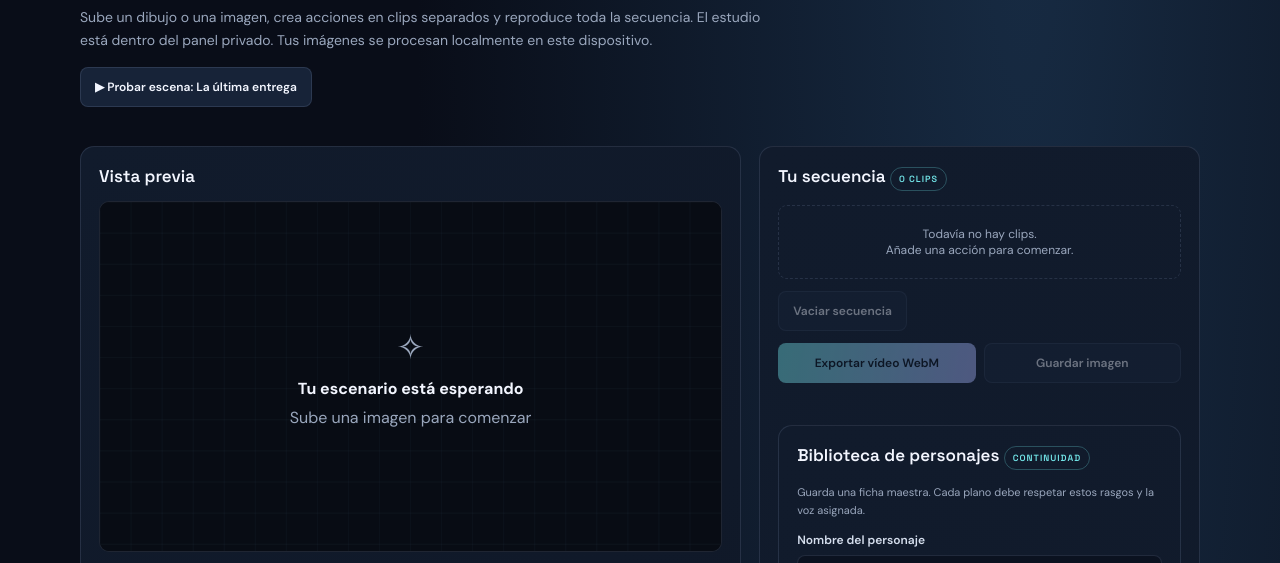
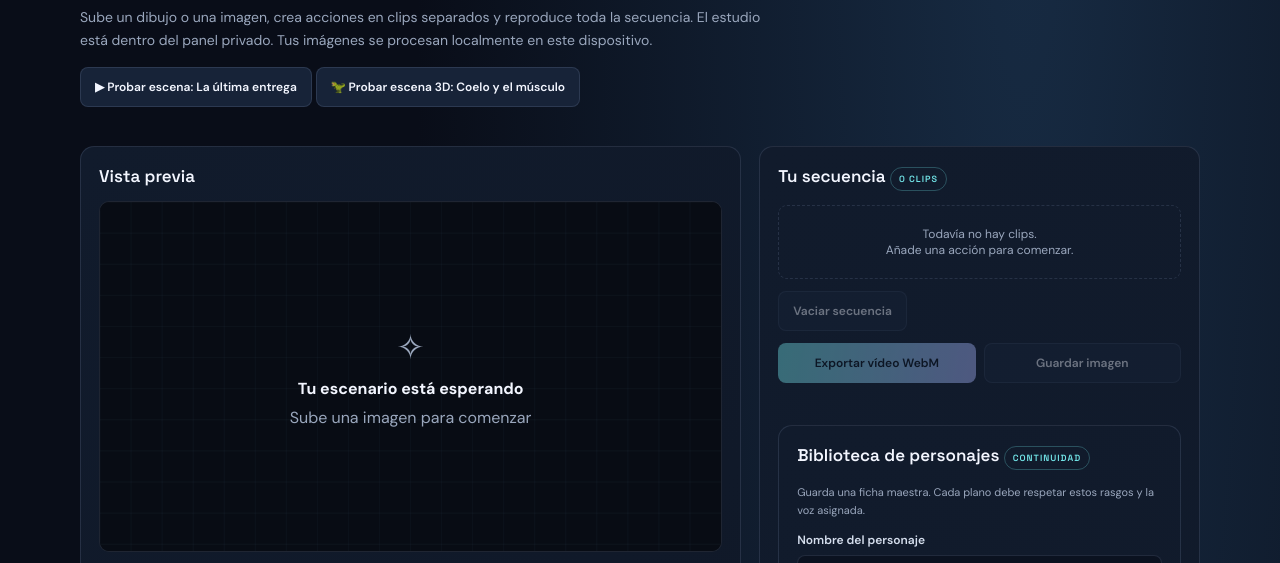
Before and after one commit to misael546/NEXORA, a plain HTML site: page admin/animate-studio.html in a window 1280 px wide. Shown: the part 200-763 px from the top of the page. Drawn offline with Linux system fonts and the light colour scheme.

Commit message:
Add 3D dinosaur dialogue test shortcut to animation studio

```diff
--- a/admin/animate-studio.html
+++ b/admin/animate-studio.html
@@ -20,7 +20,7 @@
 <body>
 <header class="top wrap"><a class="brand" href="index.html"><b>N.</b> NEXORA</a><a class="back" href="index.html">← Volver al panel privado</a></header>
 <main class="wrap">
-<section class="intro"><div class="eyebrow">NEXORA CREATIVE LAB · PRIVADO</div><h1>Da movimiento a tus <span>ideas.</span></h1><p>Sube un dibujo o una imagen, crea acciones en clips separados y reproduce toda la secuencia. El estudio está dentro del panel privado. Tus imágenes se procesan localmente en este dispositivo.</p><p><a class="file-label" href="animate-office-demo.html">▶ Probar escena: La última entrega</a></p></section>
+<section class="intro"><div class="eyebrow">NEXORA CREATIVE LAB · PRIVADO</div><h1>Da movimiento a tus <span>ideas.</span></h1><p>Sube un dibujo o una imagen, crea acciones en clips separados y reproduce toda la secuencia. El estudio está dentro del panel privado. Tus imágenes se procesan localmente en este dispositivo.</p><p><a class="file-label" href="animate-office-demo.html">▶ Probar escena: La última entrega</a> <a class="file-label" href="animate-dino-dialogue.html">🦖 Probar escena 3D: Coelo y el músculo</a></p></section>
 <div class="layout">
 <section class="panel">
 <h2>Vista previa</h2>
```
